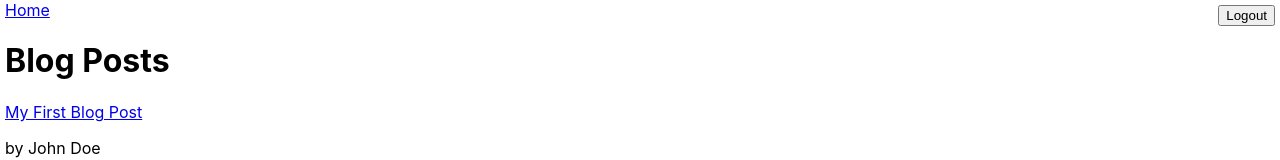
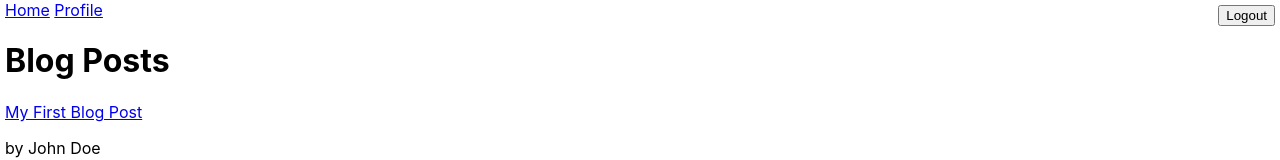
Before and after one commit to s-kaler/phase-2-project, a React (Create React App) app: page /login in a window 1280 px wide. Both pictures are taken after typing "Sample", "Sample123" into the empty fields and a click on the button "Login". Shown: the top 160 px of the page. Built offline with nearby package versions, Linux system fonts and the light colour scheme; data requests are answered from the project's data file.

Commit message:
added user profile component

```diff
--- a/src/components/NavBar.js
+++ b/src/components/NavBar.js
@@ -6,6 +6,7 @@ function NavBar({logout}) {
     <nav>
         <NavLink to="/" className="nav-link">Home</NavLink>
         {" "}
+        <NavLink to="/profile" className="nav-link">Profile</NavLink>
         <button onClick={logout} className="logout">Logout</button>
     </nav>
   )
--- /dev/null
+++ b/src/components/Profile.js
@@ -0,0 +1,11 @@
+
+function Profile() {
+  return (
+    <div>
+      <h1>Profile Page</h1>
+      {/* Add your profile details here */}
+    </div>
+  )
+}
+
+export default Profile;
--- a/src/routes.js
+++ b/src/routes.js
@@ -2,6 +2,7 @@ import App from './components/App';
 import Home from './components/Home';
 import Login from './components/Login';
 import BlogPost from './components/BlogPost';
+import Profile from './components/Profile';
 
 const routes = [
   {
@@ -19,6 +20,10 @@ const routes = [
       {
         path: "/blogs/:id",
         element: <BlogPost />
+      },
+      {
+        path: 'profile',
+        element: <Profile />
       }
     ]
   }
```
